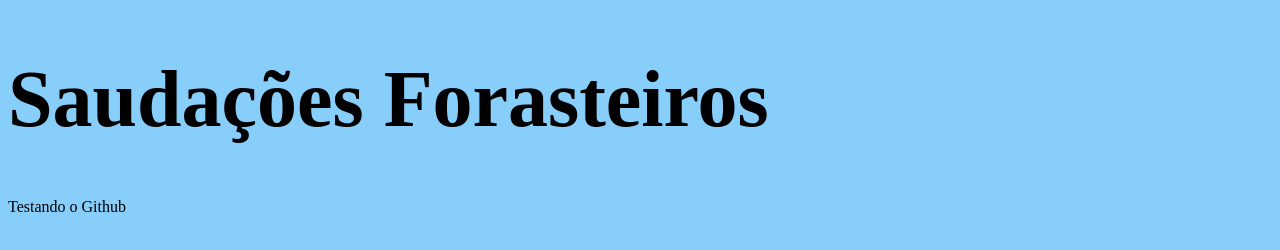
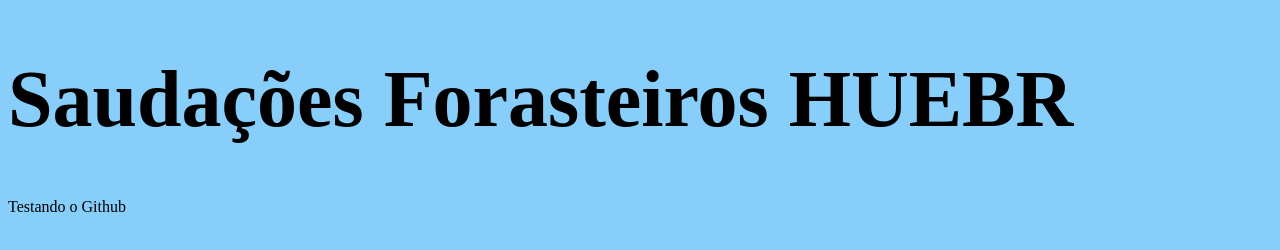
Before and after one commit to bryanalvez/bryanalvez.github.io, a plain HTML site: page index.html in a window 1280 px wide. Drawn offline with Linux system fonts and the light colour scheme.

Commit message:
UptadeHUEBR

```diff
--- a/index.html
+++ b/index.html
@@ -5,7 +5,7 @@
   <title>Bryan Alves' Site</title>
  </head>
   <body>
-  <h1>Saudações Forasteiros</h1>
+  <h1>Saudações Forasteiros HUEBR</h1>
   <p>Testando o Github</p>
 </body>
 </html>
```
